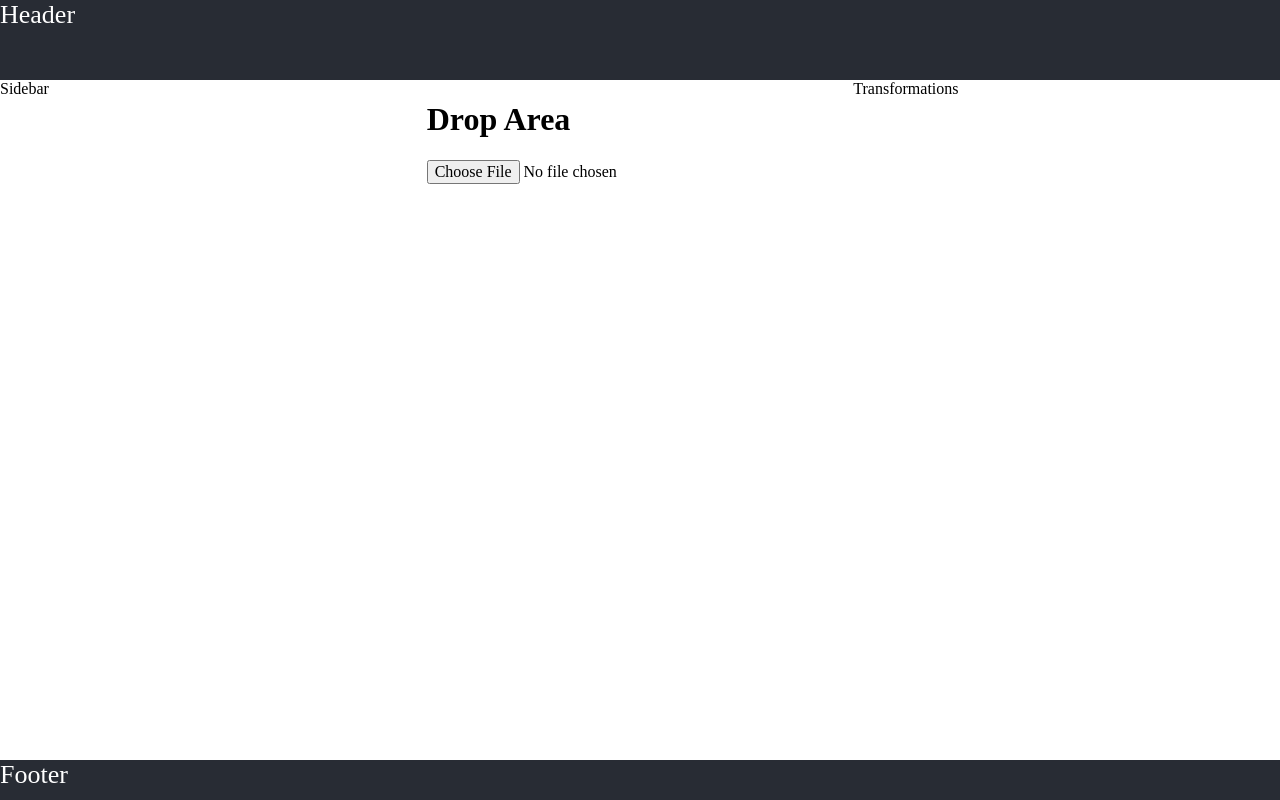
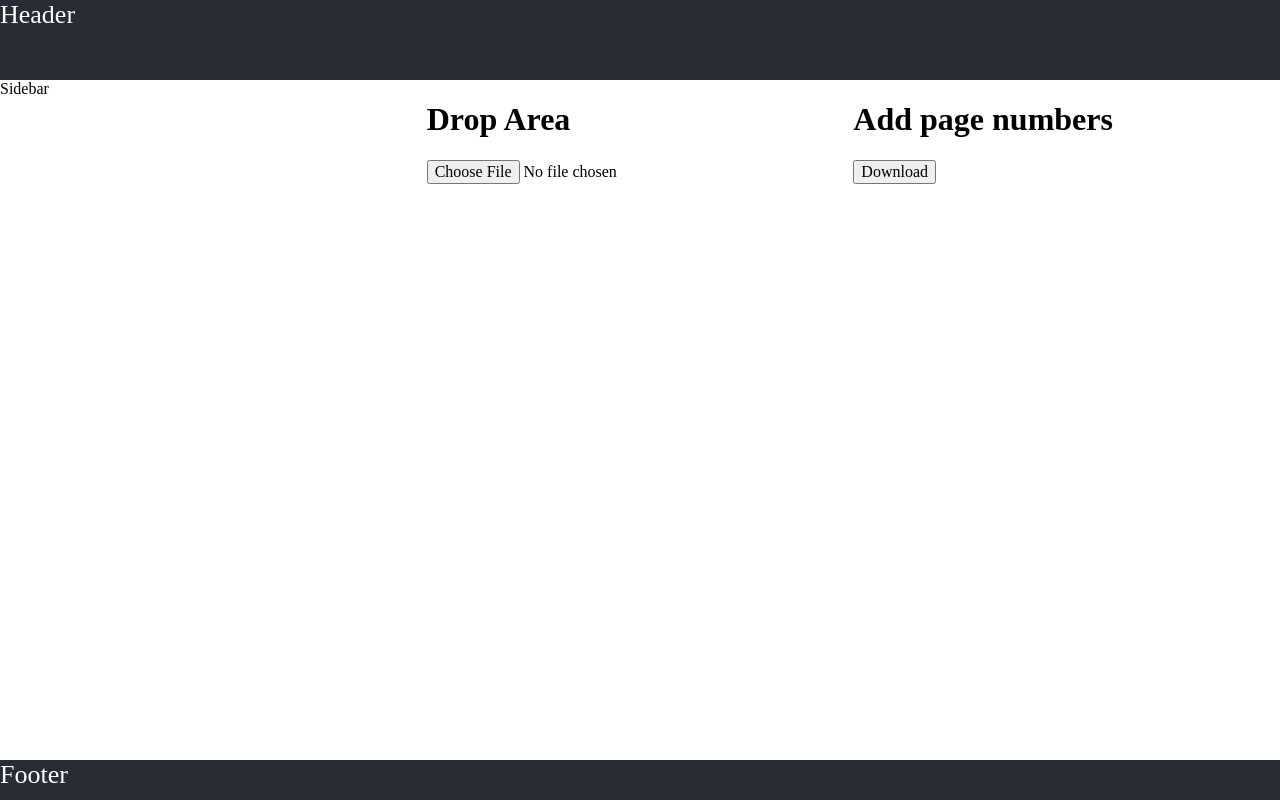
Before and after one commit to c1b3rt00lk1t/pdf-poc, a React (Vite) app: page / in a window 1280 px wide. Built offline with nearby package versions, Linux system fonts and the light colour scheme.

Commit message:
Transformations takes the file, displays the name and allows to download it

```diff
--- a/src/components/Transformations.tsx
+++ b/src/components/Transformations.tsx
@@ -1,5 +1,39 @@
-const Transformations = () => {
-  return <div>Transformations</div>;
+/**
+ * The Transformations component will accept a set of pdf files and a general action that the user wants to do with them: combine, split, add page numbers.
+ * In the first mvc it will only add page numbers to the pdf files
+ * It will use the pdf-lib library
+ * It will provide a button to download the modified pdf file
+ */
+
+interface TransformationsProps {
+  action: "combine" | "split" | "pages";
+  files: File[];
+}
+
+const Transformations = ({ files, action }: TransformationsProps) => {
+  // when the button is clicked the files[0] will be donwloaded
+  // this is achieved by a download <a> tag
+  function handleClickDownload() {
+    const reader = new FileReader();
+    reader.readAsDataURL(files[0]);
+    reader.onloadend = function () {
+      const base64data = reader.result;
+      const downloadLink = document.createElement("a");
+      const fileName = "combined.pdf";
+
+      downloadLink.href = base64data as string;
+      downloadLink.download = fileName;
+      downloadLink.click();
+    };
+  }
+
+  return (
+    <div>
+      <h1>{action === "pages" && "Add page numbers"}</h1>
+      <p>{files[0] && files[0].name}</p>
+      <button onClick={handleClickDownload}>Download</button>
+    </div>
+  );
 };
 
 export default Transformations;
```
